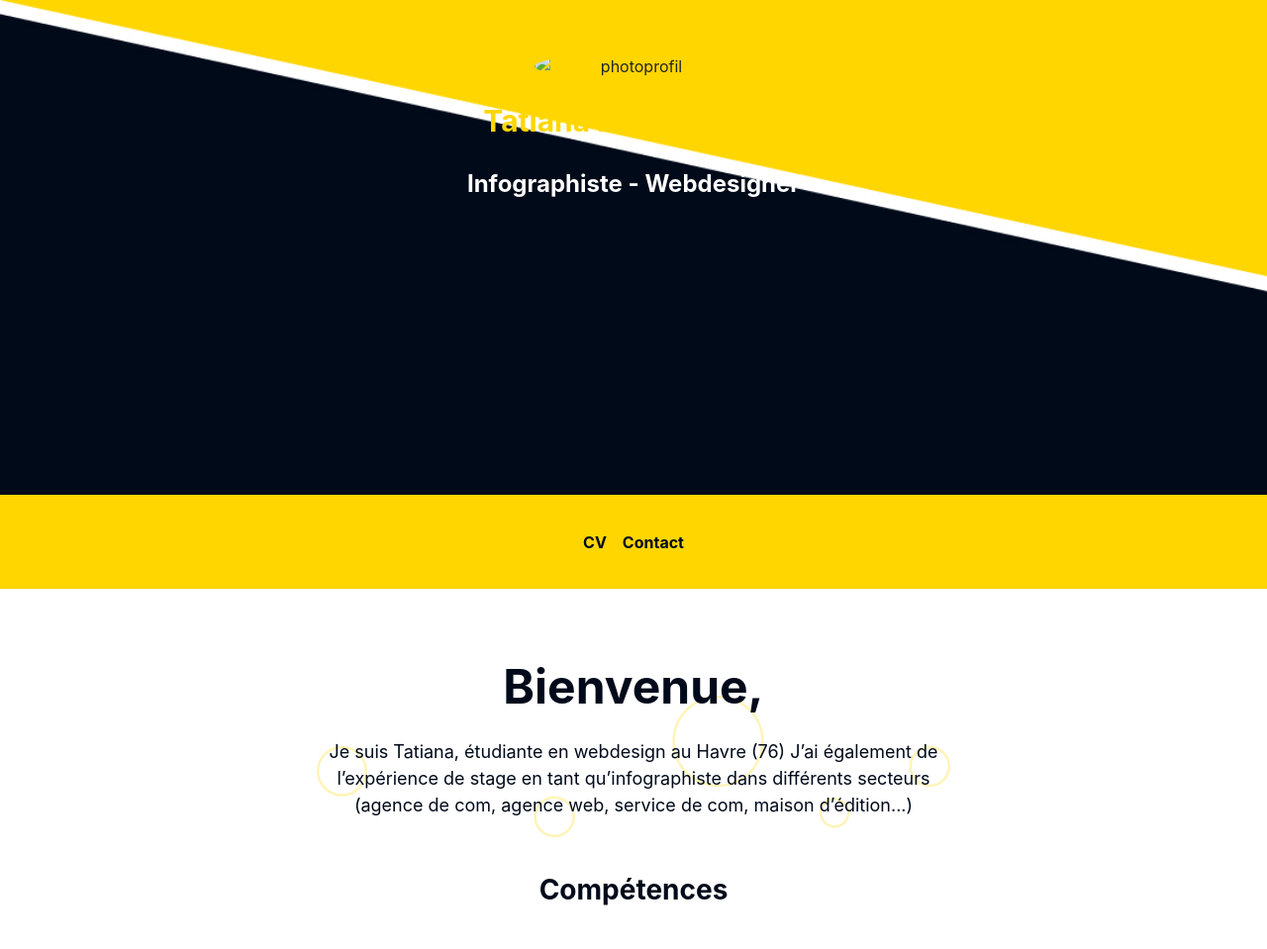
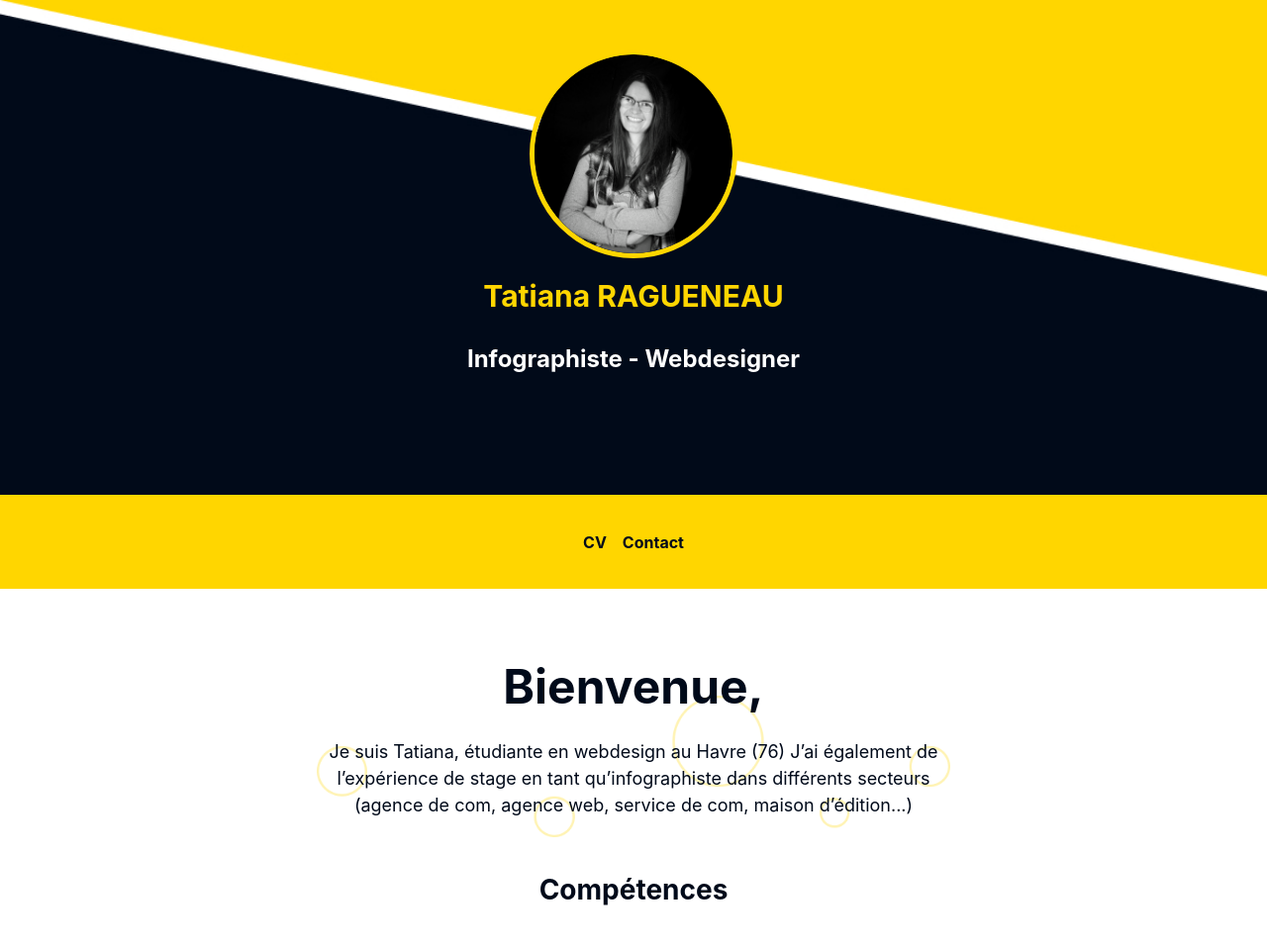
Before and after one commit to Taragraph/cv_tatiana_ragueneau, a plain HTML site: page index.html in a window 1280 px wide. Shown: the top 959 px of the page at 99% size. Drawn offline with nearby package versions, Linux system fonts and the light colour scheme; the site is published under a folder, as on GitHub Pages, so addresses that start at the root find nothing.

Commit message:
Changement lien img profil

```diff
--- a/index.html
+++ b/index.html
@@ -22,7 +22,7 @@
   <header class="background-image-header">
     <div class="imgbann">
       <div class="profil">
-        <img width="250" class="rounded-circle" src="/images/photoprofil.png" alt="photoprofil">
+        <img width="250" class="rounded-circle" src="./images/photoprofil.png" alt="photoprofil">
         <div class="nomprenom">
           <h1>Tatiana RAGUENEAU</h1>
           <p>Infographiste - Webdesigner</p>
```
